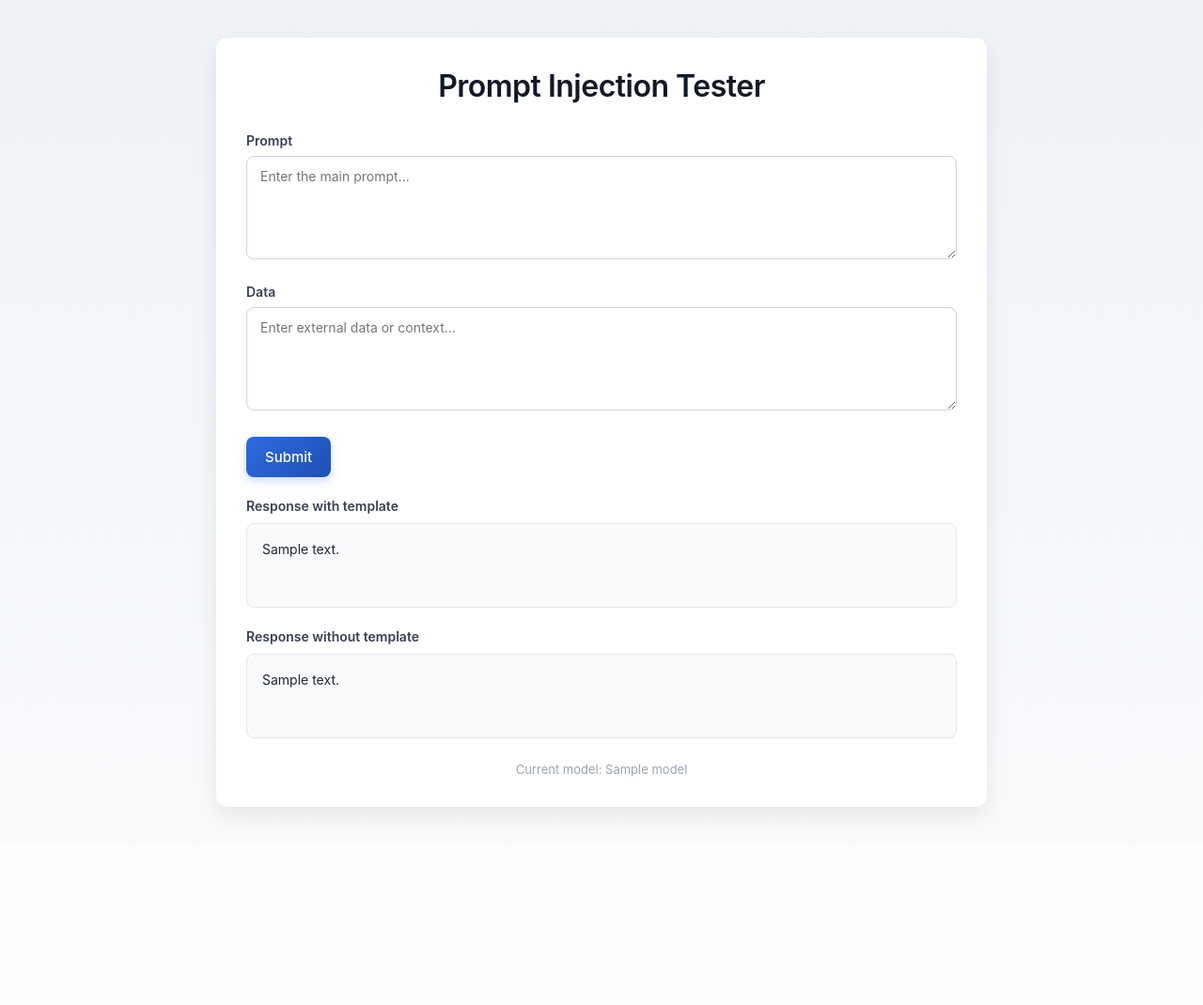
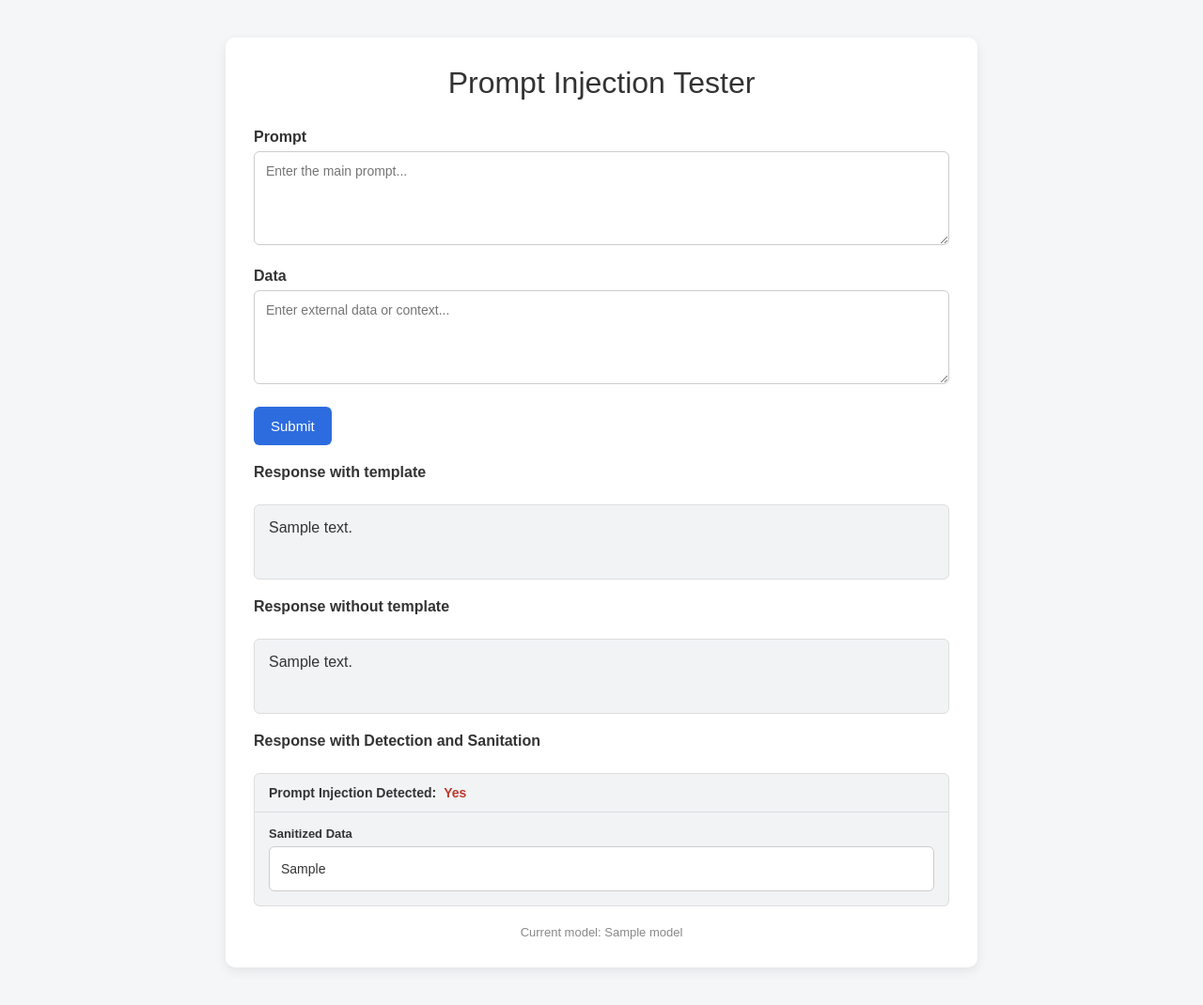
Before and after one commit to koguma100/LLM_Prompt_Injection_Capstone, a Flask app: template code/flask-app/app/templates/base.html in a window 1280 px wide. Shown: the whole page at 94% size. Before the commit the page ends 872 px from the top, so only its background shows below. Run offline with Flask 3, Linux system fonts and the light colour scheme; the template is opened without the code that fills it: most values are stand-ins (such as "Sample title", 1, 10 or a date in 2020); parts of the project's set-up code (start-up, migrations or seed data) failed here and were passed over.

Commit message:
Refactor base.html for improved styling and layout

```diff
--- a/code/flask-app/app/templates/base.html
+++ b/code/flask-app/app/templates/base.html
@@ -9,129 +9,131 @@
             box-sizing: border-box;
             margin: 0;
             padding: 0;
-            font-family: -apple-system, BlinkMacSystemFont, "Segoe UI", Roboto, Arial, sans-serif;
+            font-family: Arial, Helvetica, sans-serif;
         }
-
         body {
-            background: linear-gradient(180deg, #eef2f7, #f8fafc);
-            color: #1f2937;
+            background-color: #f4f6f8;
+            color: #333;
             padding: 40px;
         }
-
         h1 {
             text-align: center;
             margin-bottom: 30px;
-            font-weight: 600;
-            color: #111827;
-            letter-spacing: -0.5px;
+            font-weight: 500;
         }
-
         /* ===== Container ===== */
         .container {
-            max-width: 820px;
+            max-width: 800px;
             margin: auto;
-            background: #ffffff;
-            padding: 32px;
-            border-radius: 12px;
-            box-shadow: 0 10px 25px rgba(0,0,0,0.08);
+            background: white;
+            padding: 30px;
+            border-radius: 10px;
+            box-shadow: 0 4px 12px rgba(0,0,0,0.08);
         }
-
         /* ===== Form Elements ===== */
         label {
             display: block;
-            margin-top: 22px;
-            margin-bottom: 8px;
+            margin-top: 20px;
+            margin-bottom: 6px;
             font-weight: 600;
-            font-size: 14px;
-            color: #374151;
         }
-
         textarea, input {
             width: 100%;
-            padding: 12px 14px;
-            border: 1px solid #d1d5db;
-            border-radius: 8px;
+            padding: 12px;
+            border: 1px solid #ccc;
+            border-radius: 6px;
             font-size: 14px;
-            background: #ffffff;
-            transition: all 0.2s ease;
         }
-
         textarea {
             resize: vertical;
-            min-height: 110px;
+            min-height: 100px;
         }
-
-        /* Focus state (big UX upgrade) */
-        textarea:focus, input:focus {
-            outline: none;
-            border-color: #2d6cdf;
-            box-shadow: 0 0 0 3px rgba(45,108,223,0.15);
-        }
-
         /* ===== Button ===== */
         button {
-            margin-top: 24px;
-            padding: 12px 20px;
+            margin-top: 20px;
+            padding: 12px 18px;
             border: none;
-            background: linear-gradient(135deg, #2d6cdf, #1f4fb3);
+            background-color: #2d6cdf;
             color: white;
             font-size: 15px;
-            font-weight: 500;
-            border-radius: 8px;
+            border-radius: 6px;
             cursor: pointer;
-            transition: all 0.2s ease;
-            box-shadow: 0 4px 10px rgba(45,108,223,0.25);
         }
-
         button:hover {
-            transform: translateY(-1px);
-            box-shadow: 0 6px 14px rgba(45,108,223,0.3);
+            background-color: #1f4fb3;
         }
-
-        button:active {
-            transform: translateY(0);
-            box-shadow: 0 3px 8px rgba(45,108,223,0.2);
-        }
-
         /* ===== Response Box ===== */
         .response-box {
-            margin-top: 10px;
-            padding: 16px;
-            background: #f9fafb;
-            border-radius: 8px;
-            border: 1px solid #e5e7eb;
-            min-height: 90px;
+            margin-top: 25px;
+            padding: 15px;
+            background: #f1f3f5;
+            border-radius: 6px;
+            border: 1px solid #ddd;
+            min-height: 80px;
             white-space: pre-wrap;
+        }
+        /* ===== Sanitation Report ===== */
+        .report-box {
+            margin-top: 25px;
+            background: #f1f3f5;
+            border-radius: 6px;
+            border: 1px solid #ddd;
+        }
+        .report-status {
+            display: flex;
+            align-items: center;
+            gap: 8px;
+            padding: 12px 15px;
+            border-bottom: 1px solid #ddd;
+        }
+        .report-status-label {
             font-size: 14px;
-            line-height: 1.5;
+            font-weight: 600;
         }
-
-        /* Separate response sections visually */
-        label + .response-box {
-            margin-bottom: 10px;
+        .report-status-value {
+            font-size: 14px;
+            font-weight: 600;
         }
-
+        .report-status-value.detected {
+            color: #c0392b;
+        }
+        .report-status-value.clean {
+            color: #27ae60;
+        }
+        .report-data {
+            padding: 15px;
+        }
+        .report-data-label {
+            font-size: 13px;
+            font-weight: 600;
+            margin-bottom: 6px;
+        }
+        .report-data-content {
+            background: white;
+            border: 1px solid #ccc;
+            border-radius: 6px;
+            padding: 12px;
+            font-size: 14px;
+            white-space: pre-wrap;
+            line-height: 1.6;
+        }
         /* ===== Footer ===== */
         .footer {
             text-align: center;
-            margin-top: 25px;
+            margin-top: 20px;
             font-size: 13px;
-            color: #9ca3af;
+            color: #888;
         }
     </style>
 </head>
 <body>
-
     <div class="container">
         <h1>Prompt Injection Tester</h1>
-
         <form method="POST" action="{{ url_for('main.home') }}">
             <label for="prompt">Prompt</label>
             <textarea name="prompt" id="prompt" placeholder="Enter the main prompt...">{{ request.form.prompt }}</textarea>
-
             <label for="data">Data</label>
             <textarea name="data" id="data" placeholder="Enter external data or context...">{{ request.form.data }}</textarea>
-
             <button type="submit">Submit</button>
         </form>
 
@@ -142,10 +144,25 @@
             <div class="response-box">{{ response2.message.content }}</div>
         {% endif %}
 
+        {% if response3 %}
+            <label>Response with Detection and Sanitation</label>
+            <div class="report-box">
+                <div class="report-status">
+                    <span class="report-status-label">Prompt Injection Detected:</span>
+                    <span class="report-status-value {{ 'detected' if response3[0] else 'clean' }}">
+                        {{ "Yes" if response3[0] else "No" }}
+                    </span>
+                </div>
+                <div class="report-data">
+                    <div class="report-data-label">Sanitized Data</div>
+                    <div class="report-data-content">{{ response3[1] }}</div>
+                </div>
+            </div>
+        {% endif %}
+
         <div class="footer">
-            Current model: {{ model  }}
+            Current model: {{ model }}
         </div>
     </div>
-
 </body>
 </html>
```
